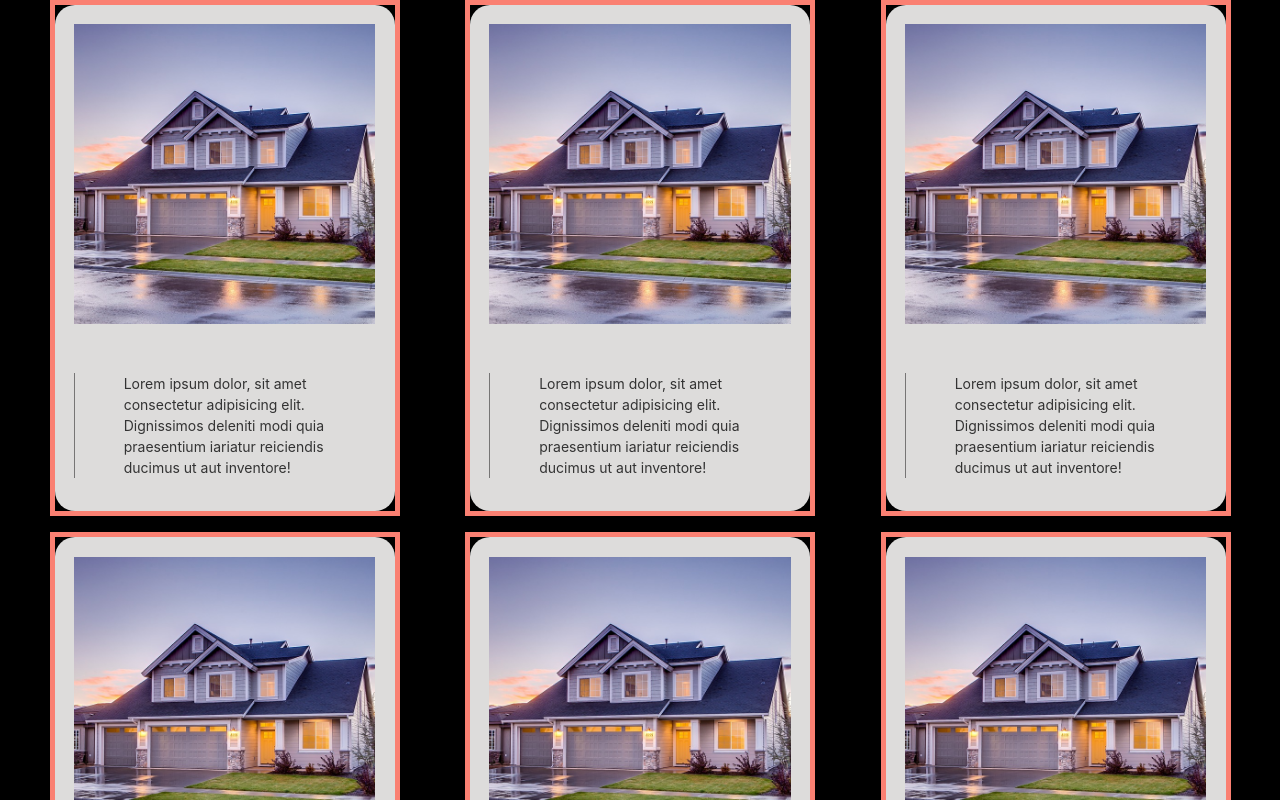
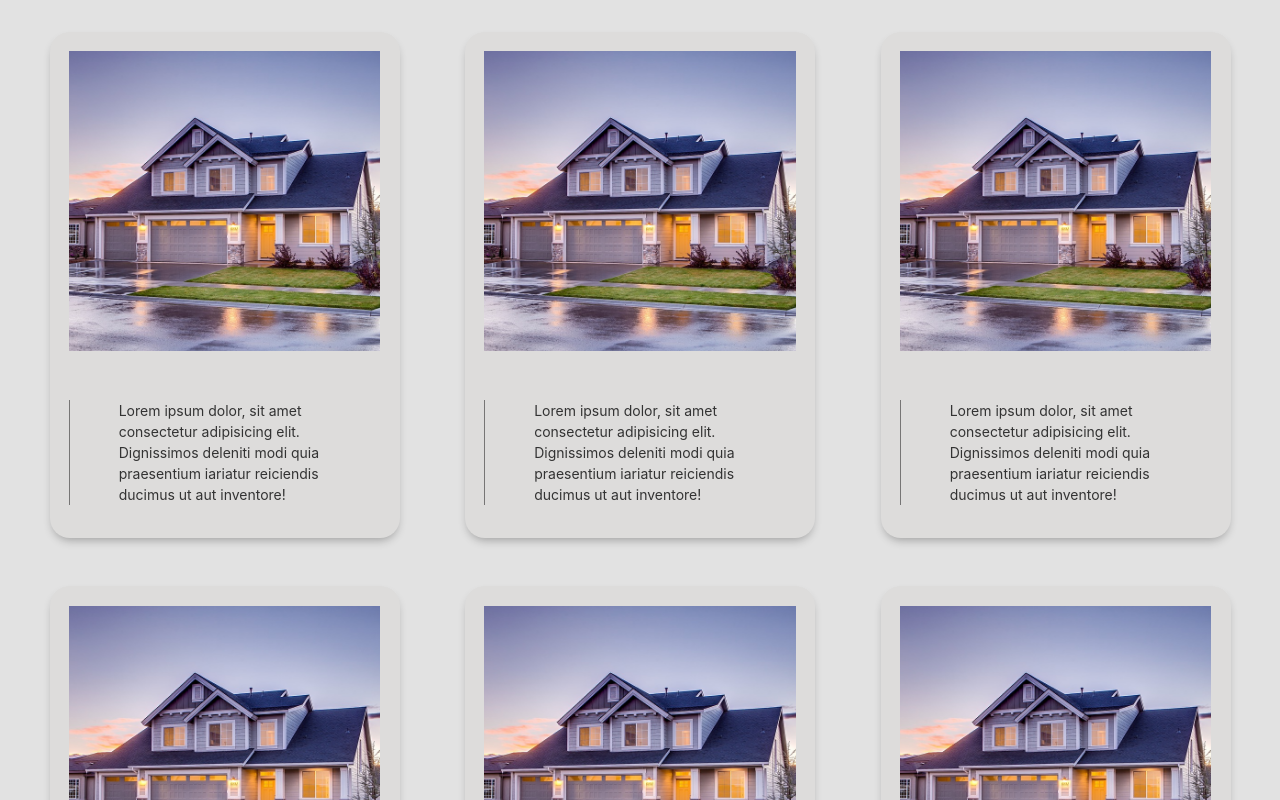
Before and after one commit to abonvicini/villa-brezo-components, a React (Create React App) app: page / in a window 1280 px wide. Shown: the top 800 px of the page. Built offline with nearby package versions, Linux system fonts and the light colour scheme.

Commit message:
change color and added shadows

```diff
--- a/src/components/Card/Card.css
+++ b/src/components/Card/Card.css
@@ -1,11 +1,3 @@
-.main-container {
-
-
- border: 5px salmon solid;
- box-sizing: content-box;
-
-}
-
 .card {
   display: grid;
   background-color: #DDDCDB;
@@ -13,6 +5,8 @@
   padding: 1.2em;
   border-radius: 20px;
   overflow-wrap: break-word;
+  box-shadow: 0 5px 10px -3px rgba(0, 0, 0, 0.3);
+  margin-top: 2em;
 
 }
 
@@ -20,19 +14,16 @@
   width: 100%;
   height: 300px;
   object-fit: cover;
-
 }
 
 .card-paragraph {
   border-left: 1px solid #767575;
   color: #333333;
   font-weight: 400;
-
   margin-top: 3.5em;
   margin-bottom: 1em;
   padding: 0 3.5em;
   font-size: 14px;
   line-height: 1.5em;
   text-align: left;
-
 }
--- a/src/components/Card/Card.jsx
+++ b/src/components/Card/Card.jsx
@@ -4,7 +4,7 @@ import "./Card.css"
 
 const Card = () => {
   return (
-    <div className="main-container">
+
 
       <div className="card">
         <img className="img" src={imgHouse} alt="Imagen de una casa" />
@@ -13,7 +13,7 @@ const Card = () => {
         </p>
       </div>
 
-    </div>
+
 
   )
 }
--- a/src/index.css
+++ b/src/index.css
@@ -13,7 +13,7 @@ body {
     sans-serif;
   -webkit-font-smoothing: antialiased;
   -moz-osx-font-smoothing: grayscale;
-  background-color: black;
+  background-color: rgb(226, 226, 226);
 
 
 }
```
